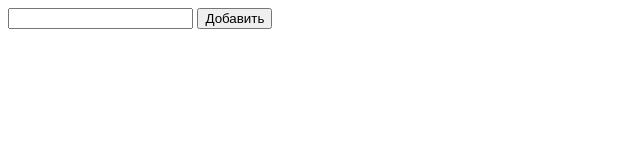
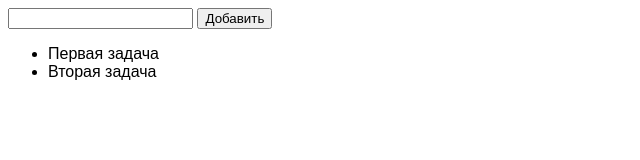
Before and after one commit to ivan-fedoroff/csb-smo1u, a plain HTML site: page index.html in a window 1280 px wide. Shown: the whole page, without its empty margins (0-640 px from the left). Drawn offline with Linux system fonts and the light colour scheme.

Commit message:
Deployment from Codesandbox.

```diff
--- a/index.html
+++ b/index.html
@@ -1 +1 @@
-<!DOCTYPE html><html><head><title>Parcel Sandbox</title><meta charset="UTF-8"><link rel="stylesheet" href="/csb-smo1u/src.fb881dd0.css"></head><body> <div id="app"></div> <form> <input type="text"> <button type="submit">Добавить</button> </form> <script src="/csb-smo1u/src.c848188d.js"></script> </body></html>
+<!DOCTYPE html><html><head><title>Parcel Sandbox</title><meta charset="UTF-8"><link rel="stylesheet" href="/csb-smo1u/src.fb881dd0.css"></head><body> <div id="app"></div> <form> <input type="text" name="todo"> <button type="submit">Добавить</button> </form> <ul> <li>Первая задача</li> <li>Вторая задача</li> </ul> <script src="/csb-smo1u/src.f629de49.js"></script> </body></html>
--- a/src.c848188d.js
+++ b/src.f629de49.js
@@ -1,6 +1,6 @@
 parcelRequire=function(e,r,t,n){var i,o="function"==typeof parcelRequire&&parcelRequire,u="function"==typeof require&&require;function f(t,n){if(!r[t]){if(!e[t]){var i="function"==typeof parcelRequire&&parcelRequire;if(!n&&i)return i(t,!0);if(o)return o(t,!0);if(u&&"string"==typeof t)return u(t);var c=new Error("Cannot find module '"+t+"'");throw c.code="MODULE_NOT_FOUND",c}p.resolve=function(r){return e[t][1][r]||r},p.cache={};var l=r[t]=new f.Module(t);e[t][0].call(l.exports,p,l,l.exports,this)}return r[t].exports;function p(e){return f(p.resolve(e))}}f.isParcelRequire=!0,f.Module=function(e){this.id=e,this.bundle=f,this.exports={}},f.modules=e,f.cache=r,f.parent=o,f.register=function(r,t){e[r]=[function(e,r){r.exports=t},{}]};for(var c=0;c<t.length;c++)try{f(t[c])}catch(e){i||(i=e)}if(t.length){var l=f(t[t.length-1]);"object"==typeof exports&&"undefined"!=typeof module?module.exports=l:"function"==typeof define&&define.amd?define(function(){return l}):n&&(this[n]=l)}if(parcelRequire=f,i)throw i;return f}({"D9Nj":[function(require,module,exports) {
 
 },{}],"H99C":[function(require,module,exports) {
-"use strict";require("./styles.css");var e=document.querySelector("form");e.addEventListener("submit",function(r){r.preventDefault(),e.innerHTML="form!"});
+"use strict";require("./styles.css");var e=document.querySelector("form"),t=document.querySelector("ul");e.addEventListener("submit",function(r){r.preventDefault();var n=new FormData(e);t.innerHTML=t.innerHTML+"<li>"+n.get("todo")+"</li>",e.reset()});
 },{"./styles.css":"D9Nj"}]},{},["H99C"], null)
-//# sourceMappingURL=/csb-smo1u/src.c848188d.js.map
+//# sourceMappingURL=/csb-smo1u/src.f629de49.js.map
```
Also changed, not shown: 2 other files.
